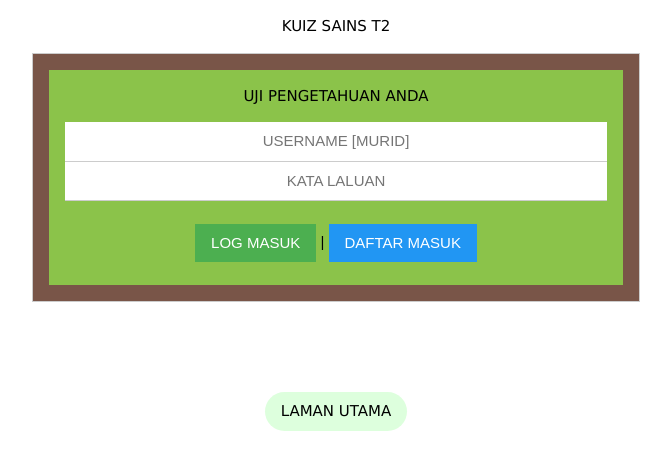
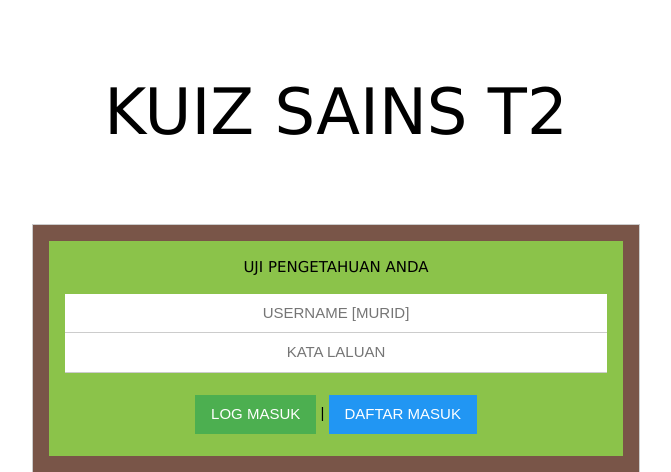
Before and after one commit to dotrovi/untitledOnlineQuiz, a PHP site: page /StudentLogin.php in a window 1280 px wide. Shown: the top 472 px of the page, without its empty margins (304-975 px from the left). Run offline with PHP 8.4, Linux system fonts and the light colour scheme.

Commit message:
Update StudentLogin.php

```diff
--- a/StudentLogin.php
+++ b/StudentLogin.php
@@ -12,7 +12,7 @@
                 <div id="page-containter">
                         <div id="content-wrap">
                                 <div class="w3-container w3-center" style="width:50%; margin: 0px auto;">
-		                        <p>KUIZ SAINS T2</p>
+		                        <p class="w3-audiowide w3-jumbo w3-animate-opacity">KUIZ SAINS T2</p>
 			                <div class="w3-border w3-brown">
 				                <div class="w3-container w3-margin w3-light-green w3-animate-opacity">
 				                        <p class="b"> UJI PENGETAHUAN ANDA </p>
```
